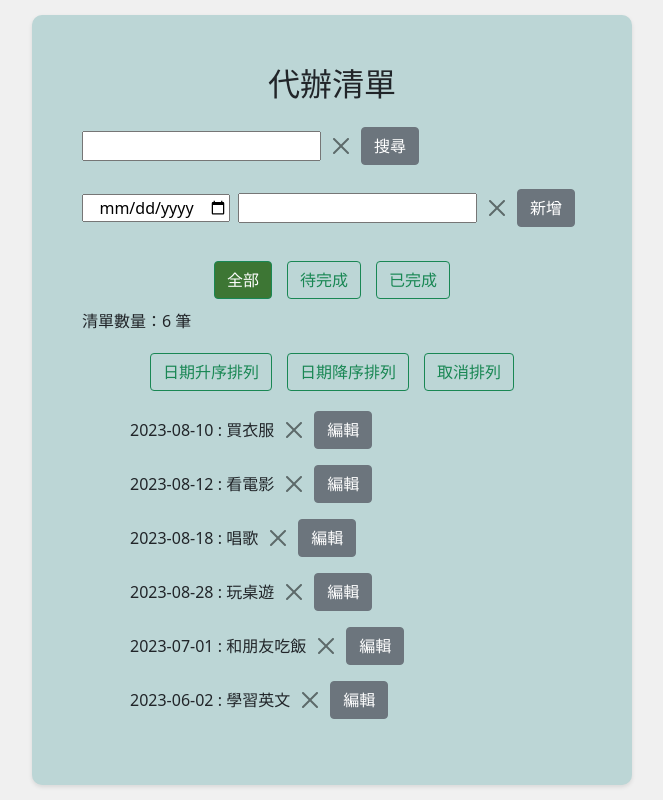
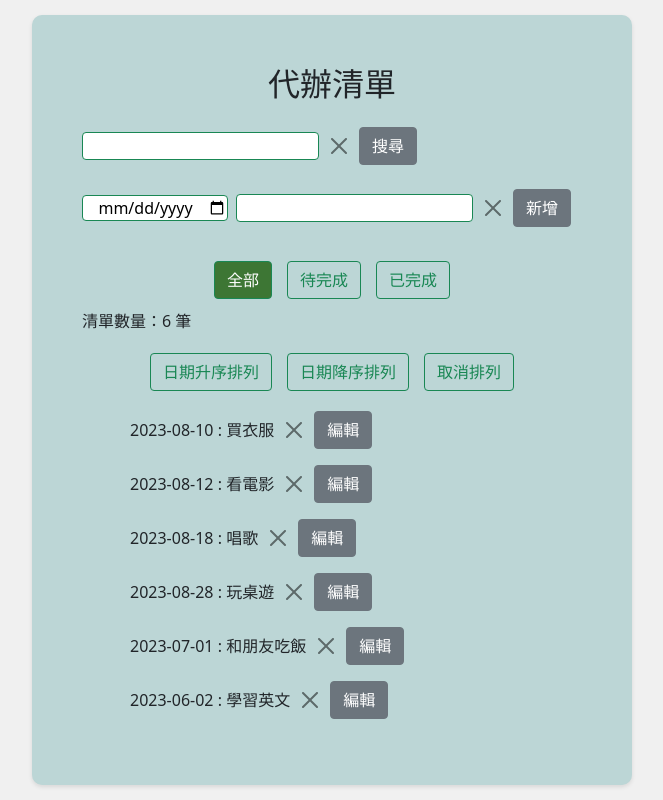
Before and after one commit to janoskii03/todo-list, a plain HTML site: page index.html in a window 1280 px wide. Shown: the whole page, without its empty margins (308-971 px from the left). Drawn offline with nearby package versions, Linux system fonts and the light colour scheme.

Commit message:
修改邊框顏色

```diff
--- a/index.html
+++ b/index.html
@@ -18,13 +18,13 @@
         <div class="container">
             <h2 class="text-center mb-4">代辦清單</h2>
             <div class="search_area d-flex mb-4 gap-2 align-items-center">
-                <input type="text" v-model.trim="searchText" @input="searchTodo">
+                <input type="text" v-model.trim="searchText" @input="searchTodo" class="rounded-2 border border-success">
                 <button type="button" class="btn-close" aria-label="Close" @click="resetInputs('searchText')"></button>
                 <button type="button" class="btn btn-secondary" @click="searchTodo">搜尋</button>
             </div>
             <div class="add_area d-flex mb-4 gap-2 align-items-center">
-                <input type="date" v-model.trim="addDate" :min="minDate" ref="addDateInput" class="text-center">
-                <input type="search" v-model.trim="addText" @keyup.enter="addTodo">
+                <input type="date" v-model.trim="addDate" :min="minDate" ref="addDateInput" class="text-center rounded-2 border border-success">
+                <input type="search" v-model.trim="addText" @keyup.enter="addTodo" class="rounded-2 border border-success" >
                 <button type="button" class="btn-close" aria-label="Close" @click="resetInputs('addText')"></button>
                 <button type="button" class="btn btn-secondary" @click="addTodo">新增</button>
             </div>
```
